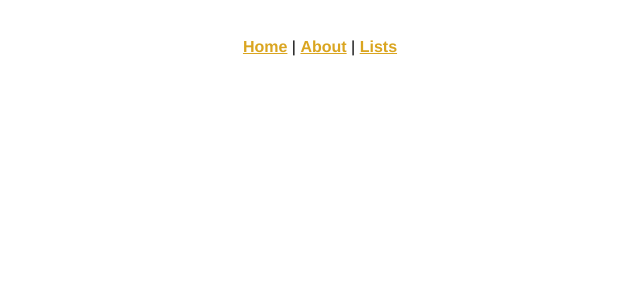
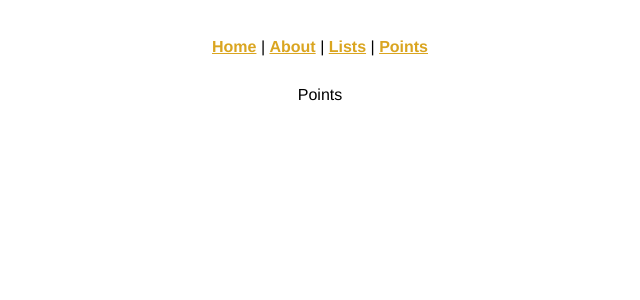
Before and after one commit to devclub-hackathon-2023/hackathon-2023, a Vue app in the folder frontend/: page /Ptsview in a window 1280 px wide. Shown: the top 300 px of the page, without its empty margins (320-960 px from the left). Built offline with nearby package versions, Linux system fonts and the light colour scheme.

Commit message:
User points

```diff
--- a/frontend/src/App.vue
+++ b/frontend/src/App.vue
@@ -2,7 +2,8 @@
   <nav>
     <router-link to="/">Home</router-link> |
     <router-link to="/about">About</router-link> |
-    <router-link to= "/Lists">Lists</router-link>
+    <router-link to= "/Lists">Lists</router-link> |
+    <router-link to= "/Ptsview">Points</router-link>
   </nav>
   <router-view/>
 
--- a/frontend/src/router/index.js
+++ b/frontend/src/router/index.js
@@ -1,11 +1,18 @@
 import { createRouter, createWebHistory } from 'vue-router'
 import HomeView from '../views/HomeView'
+import PtsView from '../views/PtsView'
 
 const routes = [
   {
     path: '/',
     name: 'home',
     component: HomeView
+  },
+
+  {
+    path: '/Ptsview',
+    name: 'points',
+    component: PtsView
   },
 ]
 
--- /dev/null
+++ b/frontend/src/views/PtsView.vue
@@ -0,0 +1,19 @@
+<template>
+  <div>
+    Points
+  </div>
+</template>
+
+
+<script>
+
+export default {
+  name: 'PtsView',
+  components: {
+    // imported component declarations
+  },
+}
+</script>
+
+<style>
+</style>
```
